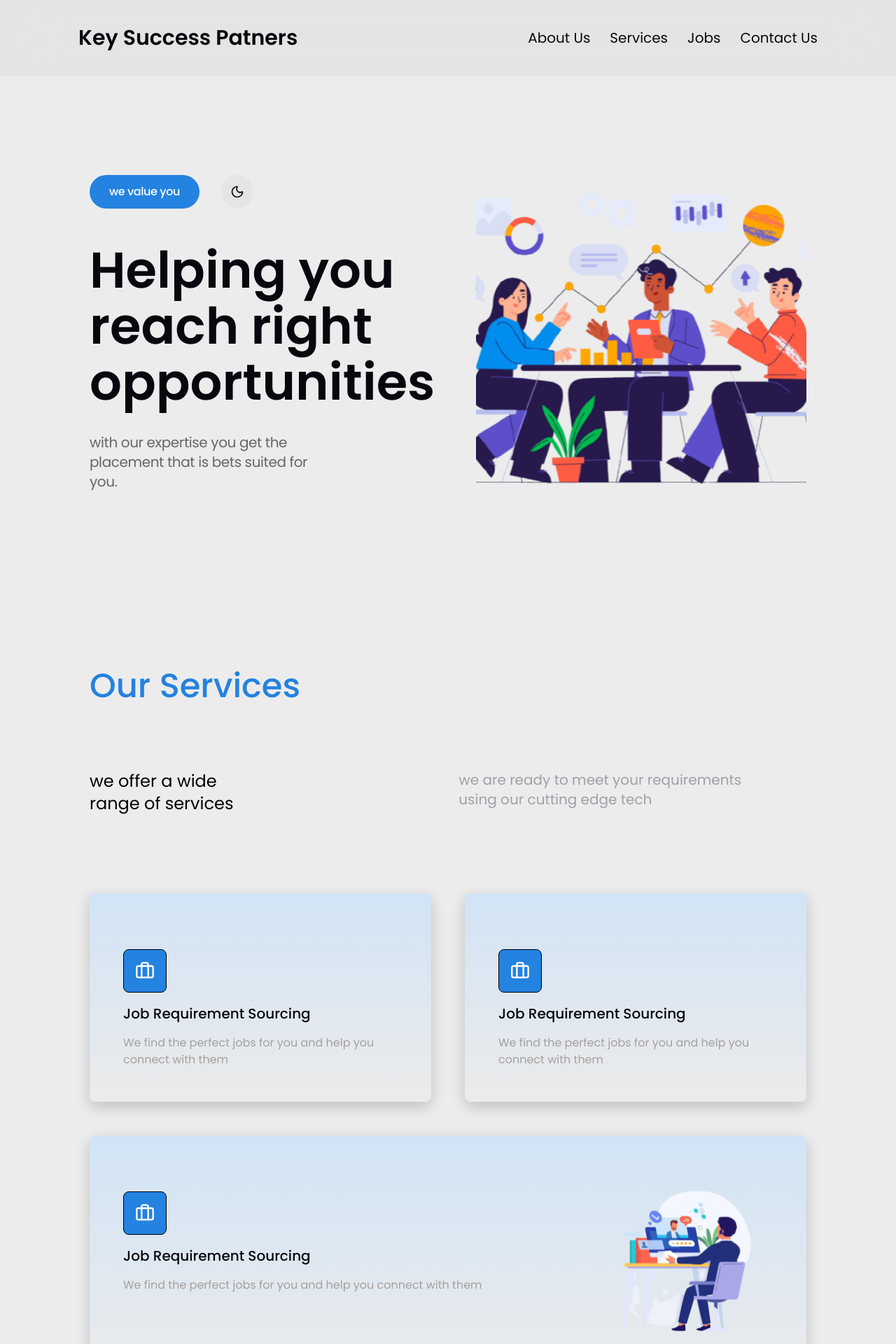
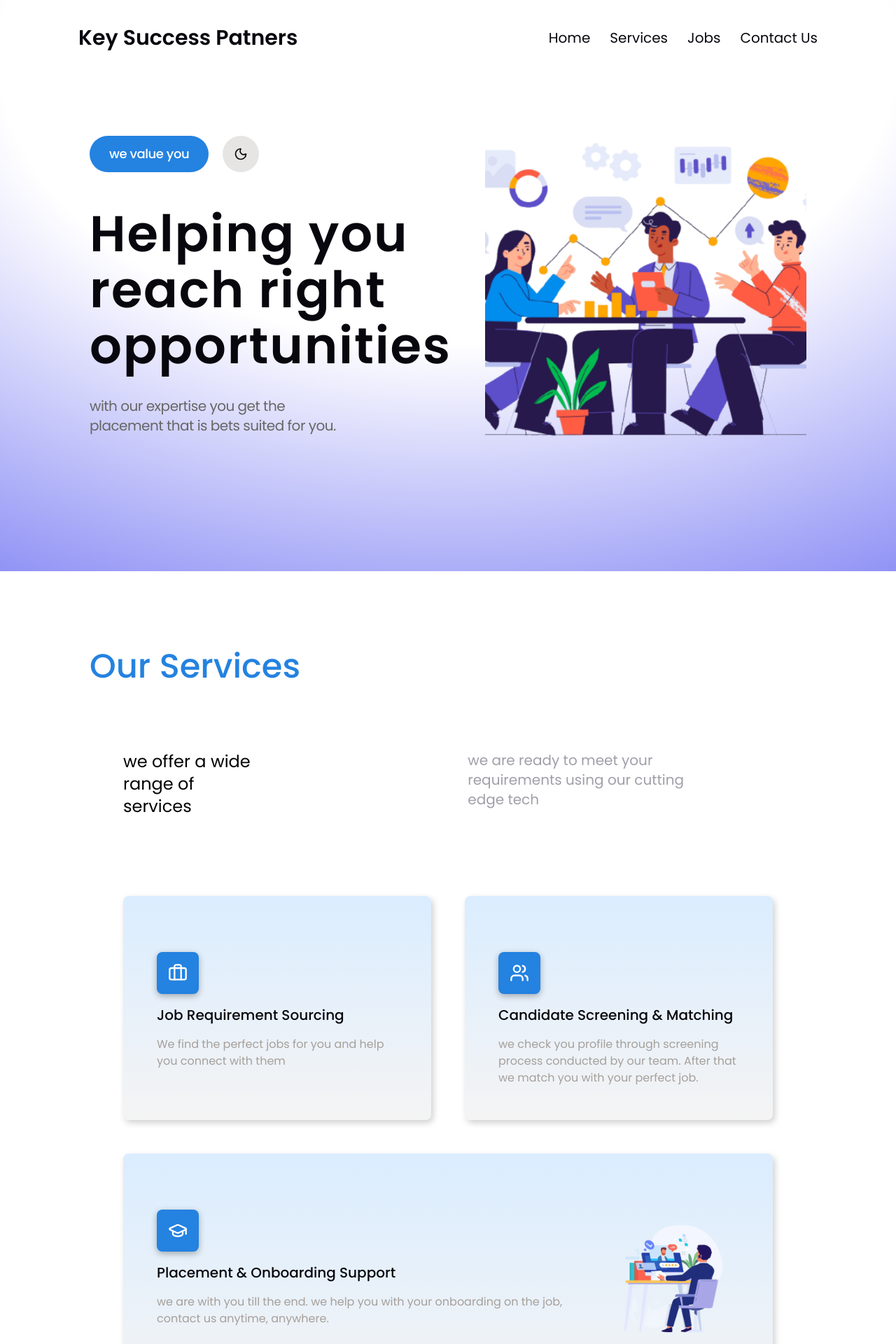
Before and after one commit to nikhildhanda04/key-success-patners, a Next.js app: page / in a window 1280 px wide. Shown: the top 1920 px of the page at 70% size. Built offline with nearby package versions, Linux system fonts and the light colour scheme.

Commit message:
added: Contact Us section, and navbar scroll

```diff
--- a/package.json
+++ b/package.json
@@ -10,6 +10,7 @@
   },
   "dependencies": {
     "lucide-react": "^0.536.0",
+    "motion": "^12.23.12",
     "next": "15.4.5",
     "react": "19.1.0",
     "react-dom": "19.1.0"
--- a/src/app/components/cardData.ts
+++ b/src/app/components/cardData.ts
@@ -1,4 +1,4 @@
-import { Briefcase } from "lucide-react";
+import { Briefcase, Users, GraduationCap, Headset, Handshake } from "lucide-react";
 
 export const cardsData = [
   {
@@ -9,31 +9,31 @@ export const cardsData = [
     layout: "flex-col",
   },
   {
-    icon: Briefcase,
-    title: "Job Requirement Sourcing",
-    description: "We find the perfect jobs for you and help you connect with them",
+    icon: Users,
+    title: "Candidate Screening & Matching",
+    description: "we check you profile through screening process conducted by our team. After that we match you with your perfect job.",
     colSpan: "md:col-span-1",
     layout: "flex-col",
   },
   {
-    icon: Briefcase,
-    title: "Job Requirement Sourcing",
-    description: "We find the perfect jobs for you and help you connect with them",
+    icon: GraduationCap,
+    title: "Placement & Onboarding Support",
+    description: "we are with you till the end. we help you with your onboarding on the job, contact us anytime, anywhere.",
     colSpan: "md:col-span-2",
     layout: "flex-row justify-between",
     image: "/card.svg",
   },
   {
-    icon: Briefcase,
-    title: "Job Requirement Sourcing",
-    description: "We find the perfect jobs for you and help you connect with them",
+    icon: Headset,
+    title: "Consulting & Career Support",
+    description: "our team is available 24/7 for you. contact us anytime for any support",
     colSpan: "md:col-span-1",
     layout: "flex-col",
   },
   {
-    icon: Briefcase,
-    title: "Job Requirement Sourcing",
-    description: "We find the perfect jobs for you and help you connect with them",
+    icon: Handshake,
+    title: "Client Relationship Management",
+    description: "we manage most professional yet very friendly behaviour with our clients.",
     colSpan: "md:col-span-1",
     layout: "flex-col",
   },
--- /dev/null
+++ b/src/app/components/contactUs.tsx
@@ -0,0 +1,77 @@
+import { Phone, MapPin, Mail} from 'lucide-react'
+
+export default function ContactUs() {
+    return (
+        <>
+        <div className="flex flex-col gap-24 px-32 py-28">
+
+            <div className="font-primary text-primary text-5xl font-medium">
+                Contact Us
+            </div>
+
+            <div className='flex flex-row'>
+
+
+
+            <form className='flex flex-col justify-between gap-8 bg-stone-100 dark:bg-stone-800 border border-neutral-300 shadow-[0px_7px_12px_rgba(0,0,0,0.1)] px-12 pb-36 py-12 rounded-3xl mr-36'>
+
+                <div className='flex flex-row gap-6 w-full'>
+                    <input
+                    placeholder='your name'
+                    className='px-7 py-3 bg-white rounded-xl'
+                    />
+                    <input
+                    placeholder='your email'
+                    className='px-7 py-3 bg-white rounded-xl'
+                    />
+                </div>
+
+                <textarea
+                placeholder='your message'
+                className='px-7 py-10 bg-white rounded-xl'
+                />
+
+                <div>
+                <button className='bg-primary text-white font-primary items-start px-12 py-3 rounded-3xl'>
+                    Send
+                </button>
+                </div>
+
+            </form>
+
+            <div className="flex flex-col gap-12">
+
+                <div className="flex flex-col font-primary px-9 py-7 text-zinc-800 dark:text-zinc-300 gap-8 border border-stone-400 rounded-2xl shadow-[0px_7px_10px_rgba(0,0,0,0.2)]">
+                    <div className="flex flex-row gap-6 text-2xl font-medium">
+                        <Phone size="32"/> +123456-789
+                    </div>
+                    <div>
+                        contact us on our helpline number
+                    </div>
+                </div>
+
+                <div className="flex flex-col font-primary px-9 py-7 text-zinc-800 dark:text-zinc-300 gap-8 border border-stone-400 rounded-2xl shadow-[0px_7px_10px_rgba(0,0,0,0.2)]">
+                    <div className="flex flex-row gap-6 text-2xl font-medium">
+                        <Mail size="32"/> abc@gmail.com
+                    </div>
+                    <div>
+                        contact us on our helpline number
+                    </div>
+                </div>
+
+                <div className="flex flex-col font-primary px-9 py-7 text-zinc-800 dark:text-zinc-300 gap-8 border border-stone-400 rounded-2xl shadow-[0px_7px_10px_rgba(0,0,0,0.2)]">
+                    <div className="flex flex-row gap-6 text-2xl font-medium">
+                        <MapPin size="32"/> Mumbai, India
+                    </div>
+                    <div>
+                        contact us on our helpline number
+                    </div>
+                </div>
+
+            </div>
+                        </div>
+
+        </div>
+        </>
+    )
+}
--- a/src/app/components/features.tsx
+++ b/src/app/components/features.tsx
@@ -1,54 +1,82 @@
+'use client'
+
+import { motion } from 'framer-motion'
+
 export default function Features() {
     return(
         <>
-        <div className="bg-primary/[0.9] px-32 py-28 flex flex-row">
+        <div className="bg-primary/[0.9] px-32 py-36 flex flex-row">
 
         <div className="flex flex-col gap-12 tracking-tight font-primary text-light">
-            <div className="font-medium text-6xl">
+            <motion.div
+        initial={{y:-20, opacity: 0, filter: "blur(10px)"}}
+          whileInView={{y:0, opacity:1, filter: "blur(0px)"}}
+          transition={{duration: 0.5}}
+            className="font-medium text-6xl">
                 Industries we serve
-            </div>
-            <div className="text-2xl pr-36 text-stone-300">
+            </motion.div>
+            <motion.div
+                      initial={{y:-20, opacity: 0, filter: "blur(10px)"}}
+          whileInView={{y:0, opacity:1, filter: "blur(0px)"}}
+          transition={{duration: 0.6}}
+            className="text-2xl pr-36 text-stone-300">
                 these are the industries that we currently have under our eye
-            </div>
+            </motion.div>
         </div>
 
         <div className="grid grid-cols-2 gap-12 items-center">
 
-            <div className="flex flex-col gap-4 font-primary   text-left tracking-tight text-light bg-[#1B65AF] rounded-lg px-8 py-12">
+            <motion.div
+          initial={{y:-20, opacity: 0, filter: "blur(10px)"}}
+          whileInView={{y:0, opacity:1, filter: "blur(0px)"}}
+          transition={{duration: 0.7}}
+            className="flex flex-col gap-4 font-primary   text-left tracking-tight text-light bg-[#1B65AF] rounded-lg px-8 py-12">
                 <div className="font-medium text-8xl text-left">
                     01.
                 </div>
                 <div className="text-3xl ">
                     Information Technology
                 </div>
-            </div>
+            </motion.div>
 
-            <div className="flex flex-col gap-12 font-primary tracking-tight text-light bg-[#1B65AF] rounded-lg px-8 py-12">
+            <motion.div
+                      initial={{y:-20, opacity: 0, filter: "blur(10px)"}}
+          whileInView={{y:0, opacity:1, filter: "blur(0px)"}}
+          transition={{duration: 0.8}}
+            className="flex flex-col gap-12 font-primary tracking-tight text-light bg-[#1B65AF] rounded-lg px-8 py-12">
                 <div className="font-medium text-8xl">
                     02.
                 </div>
                 <div className="text-3xl ">
                     Health Care
                 </div>
-            </div>
+            </motion.div>
 
-            <div className="flex flex-col gap-4 font-primary tracking-tight text-light bg-[#1B65AF] rounded-lg px-8 py-12">
+            <motion.div
+                      initial={{y:-20, opacity: 0, filter: "blur(10px)"}}
+          whileInView={{y:0, opacity:1, filter: "blur(0px)"}}
+          transition={{duration: 0.9}}
+            className="flex flex-col gap-4 font-primary tracking-tight text-light bg-[#1B65AF] rounded-lg px-8 py-12">
                 <div className="font-medium text-8xl">
                     03.
                 </div>
                 <div className="text-3xl ">
                     Engineering & Manufacturing
                 </div>
-            </div>
+            </motion.div>
 
-            <div className="flex flex-col gap-4 font-primary tracking-tight text-light bg-[#1B65AF] rounded-lg px-8 py-12">
+            <motion.div
+                      initial={{y:-20, opacity: 0, filter: "blur(10px)"}}
+          whileInView={{y:0, opacity:1, filter: "blur(0px)"}}
+          transition={{duration: 1}}
+            className="flex flex-col gap-4 font-primary tracking-tight text-light bg-[#1B65AF] rounded-lg px-8 py-12">
                 <div className="font-medium text-8xl">
                     04.
                 </div>
                 <div className="text-3xl ">
                     Project Management
                 </div>
-            </div>
+            </motion.div>
 
 
         </div>
--- a/src/app/components/footer.tsx
+++ b/src/app/components/footer.tsx
@@ -1,7 +1,7 @@
 export default function Footer() {
     return(
         <>
-        <div className="flex flex-col bg-primary/[0.9] mask-b-from-80% overflow-hidden">
+        <div className="flex flex-col bg-primary/[0.9] mask-b-from-85% overflow-hidden">
 
         <div className="flex flex-row font-primary justify-between text-light px-36 py-20">
             <div className="text-3xl  font-medium">
--- a/src/app/components/hero.tsx
+++ b/src/app/components/hero.tsx
@@ -1,6 +1,7 @@
 'use client';
 
 import { useEffect, useState } from "react";
+import { easeIn, motion } from 'framer-motion';
 import { Moon, Sun } from 'lucide-react';
 import Image from 'next/image'
 
@@ -29,16 +30,31 @@ export default function Hero() {
 
   return(
     <>
-    <div className="flex flex-row items-center font-primary px-32 py-28 justify-between gap-12 tracking-tight">
+<div className="min-h-screen w-full relative">
+
+<div
+  className="absolute inset-0 z-0 transition-colors duration-200"
+  style={{
+    background: isDark
+      ? "radial-gradient(125% 125% at 50% 10%, #000000 40%, #010133 100%)"
+      : "radial-gradient(125% 125% at 50% 10%, #fff 40%, #6366f1 100%)",
+  }}
+/>
+
+    <div className="flex flex-row items-center font-primary px-32 py-38 justify-between gap-12 tracking-tight">
 
         <div className="flex flex-col gap-12" >
 
-          <div className="flex flex-row gap-4">
-            <div className="bg-primary px-7 py-3 rounded-full text-white font-medium ">
+          <motion.div
+          initial={{y:-20, opacity: 0, filter: "blur(10px)"}}
+          animate={{y:0, opacity:1, filter: "blur(0px)"}}
+          transition={{duration: 0.5, ease: easeIn}}
+          className="flex flex-row gap-1">
+            <div className="bg-primary px-7 py-3 rounded-full text-white  text-lg font-medium ">
               we value you
             </div>
                 <button
-                    className="bg-stone-200 dark:bg-stone-800 rounded-full p-3 ml-4 flex items-center justify-center transition-colors duration-200"
+                    className="bg-stone-200 dark:bg-stone-800 rounded-full px-4 py-3 ml-4 flex items-center justify-center transition-colors duration-200"
                     onClick={toggleTheme}
                     aria-label="Toggle dark mode"
                     type="button"
@@ -49,29 +65,44 @@ export default function Hero() {
                         <Moon className="inline" size={20} color="#09090B" />
                     )}
                 </button>
-          </div>
+          </motion.div>
 
           <div className="flex flex-col gap-8">
-          <div className="text-dark tracking-normal leading-20 dark:text-light text-7xl font-semibold">
+          <motion.div
+          initial={{y:-20, opacity: 0, filter: "blur(10px)"}}
+          animate={{y:0, opacity:1, filter: "blur(0px)"}}
+          transition={{duration: 0.6, ease: easeIn}}
+          className="text-dark tracking-wide leading-20 dark:text-light text-7xl font-semibold">
             Helping you reach right opportunities
-          </div>
+          </motion.div>
 
-          <div className="text-[#666666] text-xl pr-40 text-left">
+          <motion.div
+          initial={{y:-20, opacity: 0, filter: "blur(10px)"}}
+          animate={{y:0, opacity:1, filter: "blur(0px)"}}
+          transition={{duration: 0.8, ease: easeIn}}
+          className="text-[#666666] tracking-tight text-xl pr-40 text-left">
             with our expertise you get the placement that is bets suited for you.
-          </div>
+          </motion.div>
           </div>
 
         </div>
 
-        <div className="relative w-[100vw] h-[40vw]">
+        <motion.div
+                  initial={{y:-20, opacity: 0, filter: "blur(10px)"}}
+          animate={{y:0, opacity:1, filter: "blur(0px)"}}
+          transition={{duration: 0.5, ease: easeIn}}
+        className="relative w-[100vw] h-[40vw]">
           <Image
           src="/hero.svg"
           alt=""
           fill
           className="object-cover"
           />
-        </div>
+        </motion.div>
     </div>
+
+
+</div>
     </>
   )
 }
--- a/src/app/components/navbar.tsx
+++ b/src/app/components/navbar.tsx
@@ -1,7 +1,23 @@
+'use client'
+import { motion } from 'framer-motion'
+
+
 export default function Navbar() {
+
+          const scrollToSection = (sectionId: string) => {
+        const section = document.getElementById(sectionId);
+        if (section) {
+            section.scrollIntoView({ behavior: "smooth" });
+        }
+    }
+
   return(
     <>
-    <div className="bg-[#D9D9D9]/[0.4] dark:bg-[#3F3D3D]/[0.4] backdrop-blur-2xl flex flex-row px-28 py-9 items-center justify-between">
+    <motion.div
+              initial={{y:-20, opacity: 0, filter: "blur(10px)"}}
+          whileInView={{y:0, opacity:1, filter: "blur(0px)"}}
+          transition={{duration: 0.7}}
+    className="bg-[#FFFFFF]/[0.4] dark:bg-[#3F3D3D]/[0.4] backdrop-blur-2xl fixed w-full z-99 flex flex-row px-28 py-9 items-center justify-between">
 
       <div className="font-primary font-semibold text-dark dark:text-light text-3xl">
         Key Success Patners
@@ -10,23 +26,52 @@ export default function Navbar() {
       <div className="flex flex-row font-Primary text-dark dark:text-light text-2xl">
 
         <ul className="font-primary flex flex-row gap-7 text-xl">
-          <li>
-            About Us
-          </li>
-          <li>
+          <a
+          href="#home"
+          onClick={(e) => {
+                    e.preventDefault();
+                    scrollToSection("home");
+                }}
+                className=' hover:text-primary/[0.8] transition-all duration-200'
+          >
+            Home
+          </a>
+          <a
+          href="#services"
+          onClick={(e) => {
+                    e.preventDefault();
+                    scrollToSection("services");
+                }}
+                className=' hover:text-primary/[0.8] transition-all duration-200'
+          >
+
             Services
-          </li>
-          <li>
+          </a>
+          <a
+          href="#features"
+          onClick={(e) => {
+                    e.preventDefault();
+                    scrollToSection("features");
+                }}
+                className=' hover:text-primary/[0.8] transition-all duration-200'
+          >
             Jobs
-          </li>
-          <li>
+          </a>
+          <a
+          href="#contact"
+          onClick={(e) => {
+                    e.preventDefault();
+                    scrollToSection("contact");
+                }}
+                className=' hover:text-primary/[0.8] transition-all duration-200'
+          >
             Contact Us
-          </li>
+          </a>
         </ul>
 
       </div>
 
-    </div>
+    </motion.div>
     </>
   )
 }
--- a/src/app/components/quote.tsx
+++ b/src/app/components/quote.tsx
@@ -1,9 +1,17 @@
+'use client'
+
+import { motion, easeIn } from 'framer-motion'
+
 export default function Quote() {
     return(
         <>
-        <div className="px-52 py-56 text-5xl tracking-tight font-primary text-center text-dark dark:text-light">
+        <motion.div
+                  initial={{y:-20, opacity: 0, filter: "blur(10px)"}}
+          whileInView={{y:0, opacity:1, filter: "blur(0px)"}}
+          transition={{duration: 0.5, ease: easeIn}}
+        className="px-52 py-68 text-5xl tracking-tight font-primary text-center text-dark dark:text-light">
             Test your potential and be where you deserve to be.
-        </div>
+        </motion.div>
         </>
     )
 }
--- a/src/app/components/services.tsx
+++ b/src/app/components/services.tsx
@@ -1,5 +1,6 @@
-
+'use client'
 import { cardsData } from './cardData'
+import { motion } from 'framer-motion';
 import Image from 'next/image'
 
 export default function Services() {
@@ -7,13 +8,21 @@ export default function Services() {
     <>
     <div className="flex flex-col  gap-24  px-32 py-28 ">
 
-      <div className="flex flex-row font-primary text-primary text-5xl font-medium">
+      <motion.div
+          initial={{y:-20, opacity: 0, filter: "blur(10px)"}}
+          whileInView={{y:0, opacity:1, filter: "blur(0px)"}}
+          transition={{duration: 0.5}}
+      className="flex flex-row font-primary text-primary text-5xl font-medium">
         Our Services <span></span>
-      </div>
+      </motion.div>
 
       <div className="flex flex-col gap-28 items-center justify-center">
 
-          <div className="flex flex-row justify-between gap-52">
+          <motion.div
+                    initial={{y:-20, opacity: 0, filter: "blur(10px)"}}
+          whileInView={{y:0, opacity:1, filter: "blur(0px)"}}
+          transition={{duration: 0.6}}
+          className="flex flex-row justify-between px-12 gap-52">
 
             <div className="font-primary text-2xl text-black dark:text-white">
               we offer a wide range of services
@@ -22,18 +31,23 @@ export default function Services() {
               we are ready to meet your requirements using our cutting edge tech
             </div>
 
-          </div>
+          </motion.div>
 
-    <div className="grid grid-cols-1 md:grid-cols-2 gap-12">
+    <motion.div
+              initial={{y:-20, opacity: 0, filter: "blur(10px)"}}
+          whileInView={{y:0, opacity:1, filter: "blur(0px)"}}
+          transition={{duration: 0.7}}
+    className="grid grid-cols-1 md:grid-cols-2 px-12 gap-12">
       {cardsData.map((card, index) => {
         const Icon = card.icon;
         return (
-          <div
+          <motion.div
+
             key={index}
-            className={`flex flex-col ${card.layout} ${card.colSpan} bg-gradient-to-b from-[#B6DBFF]/[0.5] to-[#EAEAEA]/[0.5] dark:from-[#A7D4FF]/[0.2] dark:to-[#08070E] border-stone-300 dark:border-stone-600 px-12 py-12 items-start rounded-lg shadow-[0px_7px_20px_rgba(0,0,0,0.19)] dark:shadow-[0px_10px_45px_rgba(255,255,255,0.3)] hover:shadow-[0px_10px_20px_rgba(0,0,0,0.2)] dark:hover:shadow-[0px_10px_50px_rgba(255,255,255,0.3)] transition-all duration-200 easeInOut`}
+            className={`flex flex-col ${card.layout} ${card.colSpan} bg-gradient-to-b from-[#B6DBFF]/[0.5] to-[#EAEAEA]/[0.5] dark:from-[#A7D4FF]/[0.2] dark:to-[#08070E] border-stone-300 dark:border-stone-600 px-12 py-12 items-start rounded-lg shadow-[3px_4px_10px_rgba(0,0,0,0.19)] dark:shadow-[0px_7px_20px_rgba(255,255,255,0.2)] hover:shadow-[0px_7px_20px_rgba(0,0,0,0.2)] dark:hover:shadow-[0px_10px_20px_rgba(255,255,255,0.2)] transition-all duration-200 easeInOut`}
           >
             <div>
-              <div className="p-4 w-fit mt-8 rounded-lg bg-primary border">
+              <div className="p-4 w-fit mt-8 rounded-lg bg-primary shadow-[0px_3px_10px_rgba(0,0,0,0.3)]">
                 <Icon color="white" size="28" />
               </div>
               <div className="font-primary mt-4 text-dark dark:text-light font-medium text-xl">
@@ -53,10 +67,10 @@ export default function Services() {
           />
   </div>
       )}
-          </div>
+          </motion.div>
         );
       })}
-    </div>
+    </motion.div>
 
     </div>
 
--- a/src/app/layout.tsx
+++ b/src/app/layout.tsx
@@ -21,7 +21,7 @@ export default function RootLayout({
   return (
     <html lang="en">
       <body
-        className={`${poppins.variable} antialiased bg-light dark:bg-dark`}
+        className={`${poppins.variable} antialiased dark:bg-dark`}
       >
         {children}
       </body>
--- a/src/app/page.tsx
+++ b/src/app/page.tsx
@@ -3,6 +3,7 @@ import Hero from "./components/hero"
 import Services from "./components/services";
 import Features from "./components/features";
 import Quote from "./components/quote";
+import ContactUs from "./components/contactUs";
 import Footer from "./components/footer";
 
 export default function Home() {
@@ -13,17 +14,20 @@ export default function Home() {
         <div>
           <Navbar />
         </div>
-        <div>
+        <div id="home">
           <Hero />
         </div>
-        <div>
+        <div id="services">
           <Services />
         </div>
-        <div>
+        <div id="features">
           <Features />
         </div>
-        <div>
+        <div id="quote">
           <Quote />
+        </div>
+        <div id="contact">
+          <ContactUs />
         </div>
         <div>
           <Footer />
```
Also changed, not shown: public/hero-min.svg (added), 1 other file (tests, documents, lock files or other folders).
